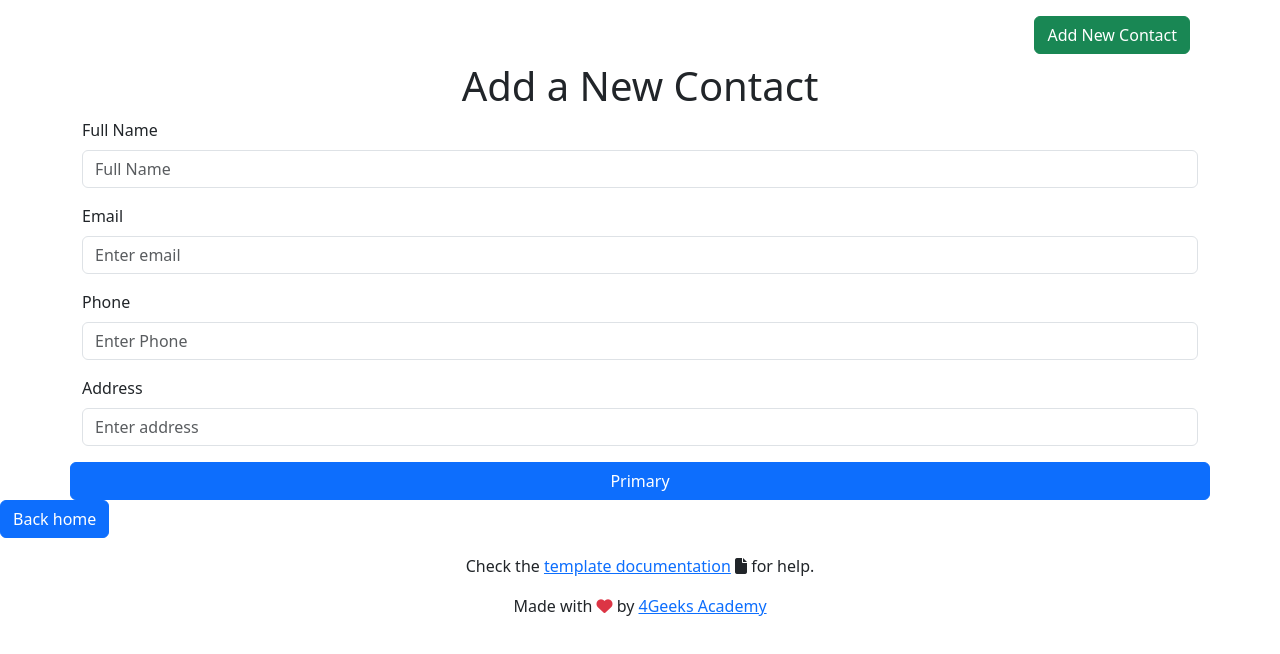
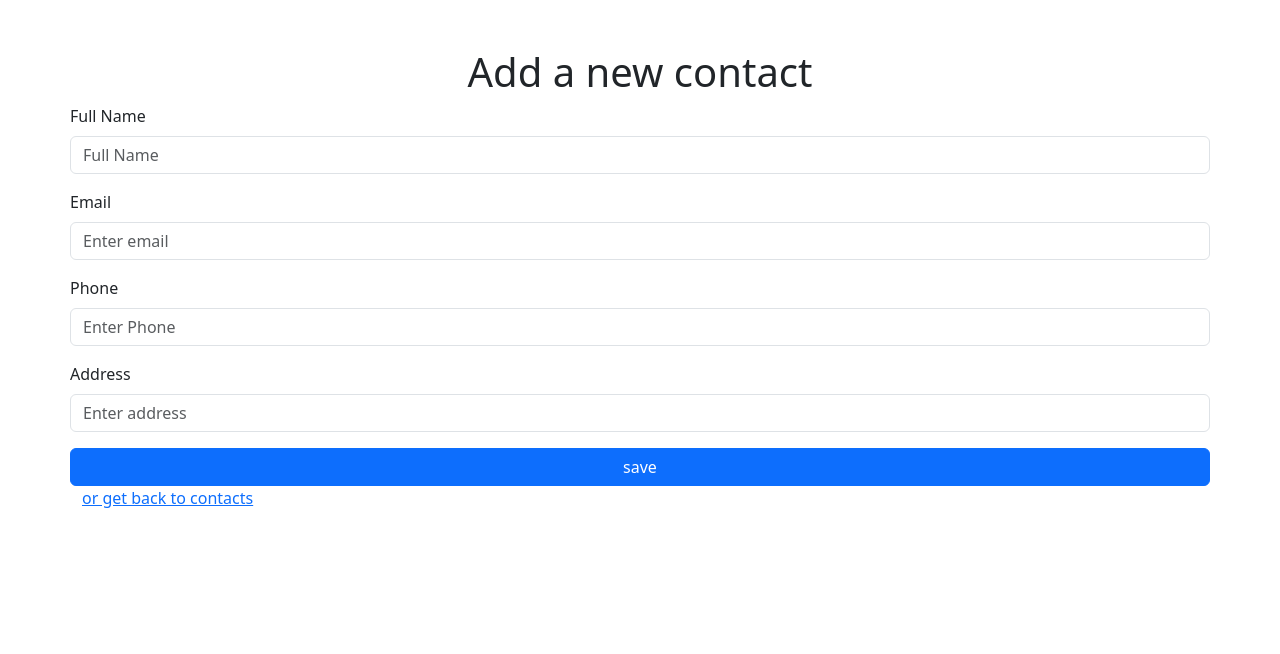
Before and after one commit to 4GeeksAcademy/ToninoJoya_ContactContext, a React (Vite) app: page /AddNewContact in a window 1280 px wide. Shown: the top 654 px of the page. Built offline with nearby package versions, Linux system fonts and the light colour scheme.

Commit message:
Diseño casi terminado

```diff
--- a/src/components/Contactos.jsx
+++ b/src/components/Contactos.jsx
@@ -4,9 +4,9 @@ export const Contactos = () => {
 
 
 	return (
-		<div className="container">
+		<div className="container p-1">
 			<div className="row justify-conteent-end">
-				<div className="col-12">
+				<div className="col-12 p-0">
 					<div className="d-grid gap-2 d-md-flex justify-content-md-end mt-3">
 						<Link to="/AddNewContact">
 							<button className="btn btn-success me-md-2" type="button">Add New Contact</button>
--- a/src/pages/AddNewContact.jsx
+++ b/src/pages/AddNewContact.jsx
@@ -1,47 +1,66 @@
 import { Link } from "react-router-dom";
+// import { useState, useEffect } from "react";
+
+// const urlBase = "https://playground.4geeks.com/contact"
+
+export const AddNewContact = () => {
+
+    // const [info, setInfo] = useState({
+
+    //     name: "",
+    //     phone: "",
+    //     email: "",
+    //     address: ""
+    // })
 
 
 
 
-
-export const AddNewContact = () => {
-
     return (
         <div>
             <div className="container">
-                <h1 className="text-center mt-2">Add a New Contact</h1>
+                <h1 className="text-center mt-5">Add a new contact</h1>
                 <div className="row">
-                    <div className="col-12">
+                    <div className="col-12 p-0">
                         <div className="mb-3">
                             <label for="exampleFormControlInput1" class="form-label">Full Name</label>
-                            <input type="email" class="form-control" id="exampleFormControlInput1" placeholder="Full Name" />
+                            <input type="email"
+
+                                class="form-control" id="exampleFormControlInput1" placeholder="Full Name" />
                         </div>
                     </div>
-                    <div className="col-12">
+                    <div className="col-12 p-0">
                         <div className="mb-3">
                             <label for="exampleFormControlInput1" class="form-label">Email</label>
-                            <input type="email" class="form-control" id="exampleFormControlInput1" placeholder="Enter email" />
+                            <input type="email"
+
+                                class="form-control" id="exampleFormControlInput1" placeholder="Enter email" />
                         </div>
                     </div>
-                    <div className="col-12">
+                    <div className="col-12 p-0">
                         <div className="mb-3">
                             <label for="exampleFormControlInput1" class="form-label">Phone</label>
-                            <input type="email" class="form-control" id="exampleFormControlInput1" placeholder="Enter Phone" />
+                            <input type="email"
+
+                                class="form-control" id="exampleFormControlInput1" placeholder="Enter Phone" />
                         </div>
                     </div>
-                    <div className="col-12">
+                    <div className="col-12 p-0">
                         <div className="mb-3">
                             <label for="exampleFormControlInput1" class="form-label">Address</label>
-                            <input type="email" class="form-control" id="exampleFormControlInput1" placeholder="Enter address" />
+                            <input type="email"
+
+                                class="form-control" id="exampleFormControlInput1" placeholder="Enter address" />
                         </div>
                     </div>
-                    <button type="button" class="col-12 btn btn-primary text-center">Primary</button>
+                    <button
+                        type="button"
+                        className="col-12 btn btn-primary text-center">save</button>
                 </div>
+                <Link to="/">
+                    <span className="primary">or get back to contacts</span>
+                </Link>
             </div>
-
-            <Link to="/">
-                <button className="btn btn-primary">Back home</button>
-            </Link>
         </div>
 
     )
--- a/src/pages/Home.jsx
+++ b/src/pages/Home.jsx
@@ -1,4 +1,5 @@
 import rigoImageUrl from "../assets/img/rigo-baby.jpg";
+import { Contactos } from "../components/Contactos.jsx";
 import useGlobalReducer from "../hooks/useGlobalReducer.jsx";
 
 export const Home = () => {
@@ -6,7 +7,8 @@ export const Home = () => {
 	const { store, dispatch } = useGlobalReducer()
 
 	return (
-
+		<>
+		<Contactos/>
 		<div className="container">
 			<div className="row border mt-3">
 				<div className="col-8 mt-3 d-flex justify-content-start">
@@ -28,6 +30,7 @@ export const Home = () => {
 				</div>
 			</div>
 		</div>
+		</>
 
 	);
 };
--- a/src/pages/Layout.jsx
+++ b/src/pages/Layout.jsx
@@ -1,15 +1,12 @@
 import { Outlet } from "react-router-dom/dist"
 import ScrollToTop from "../components/ScrollToTop"
-import { Footer } from "../components/Footer"
-import { Contactos } from "../components/Contactos"
+
 
 // Base component that maintains the navbar and footer throughout the page and the scroll to top functionality.
 export const Layout = () => {
     return (
         <ScrollToTop>
-            <Contactos />
                 <Outlet />
-            <Footer />
         </ScrollToTop>
     )
 }
```
